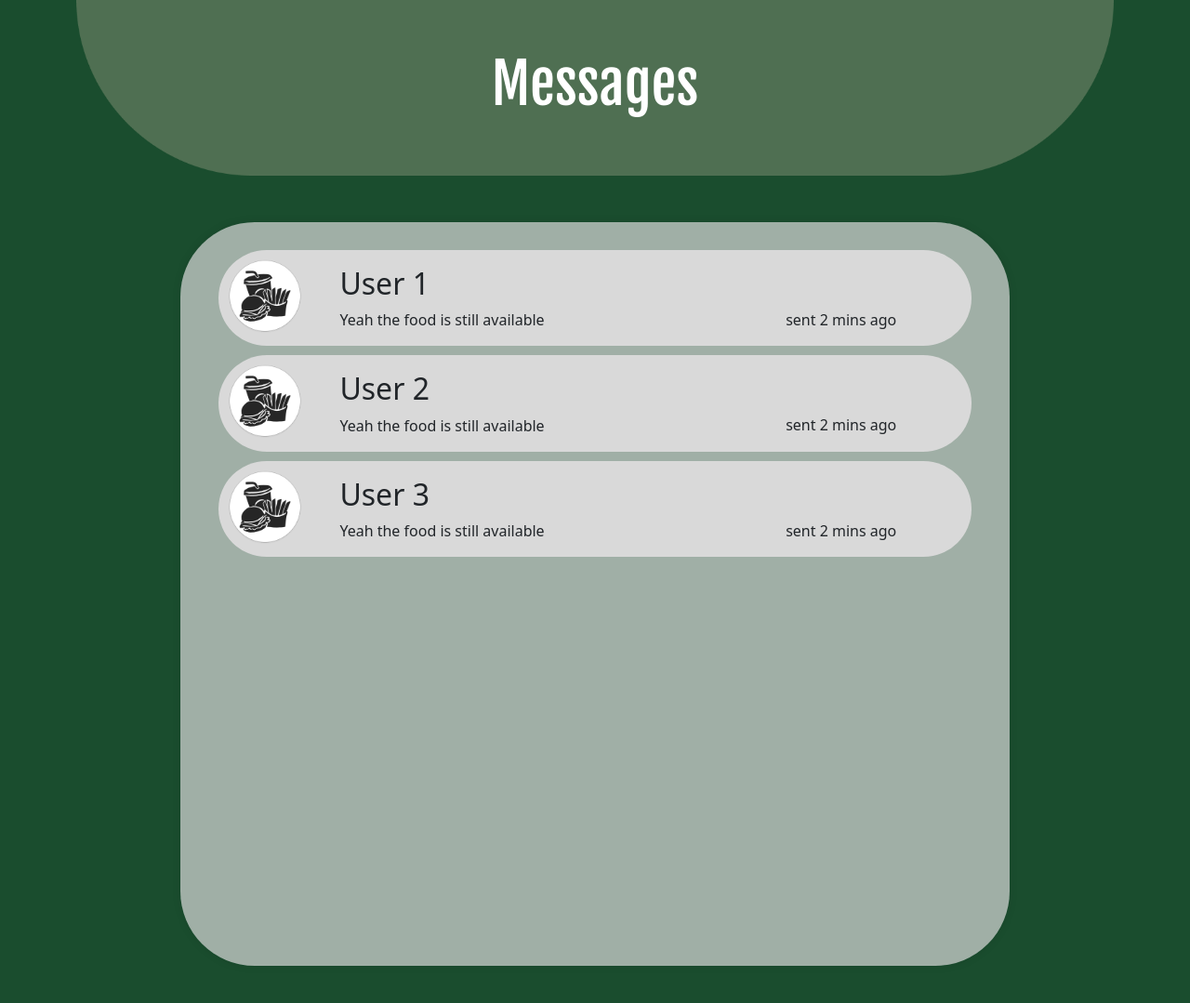
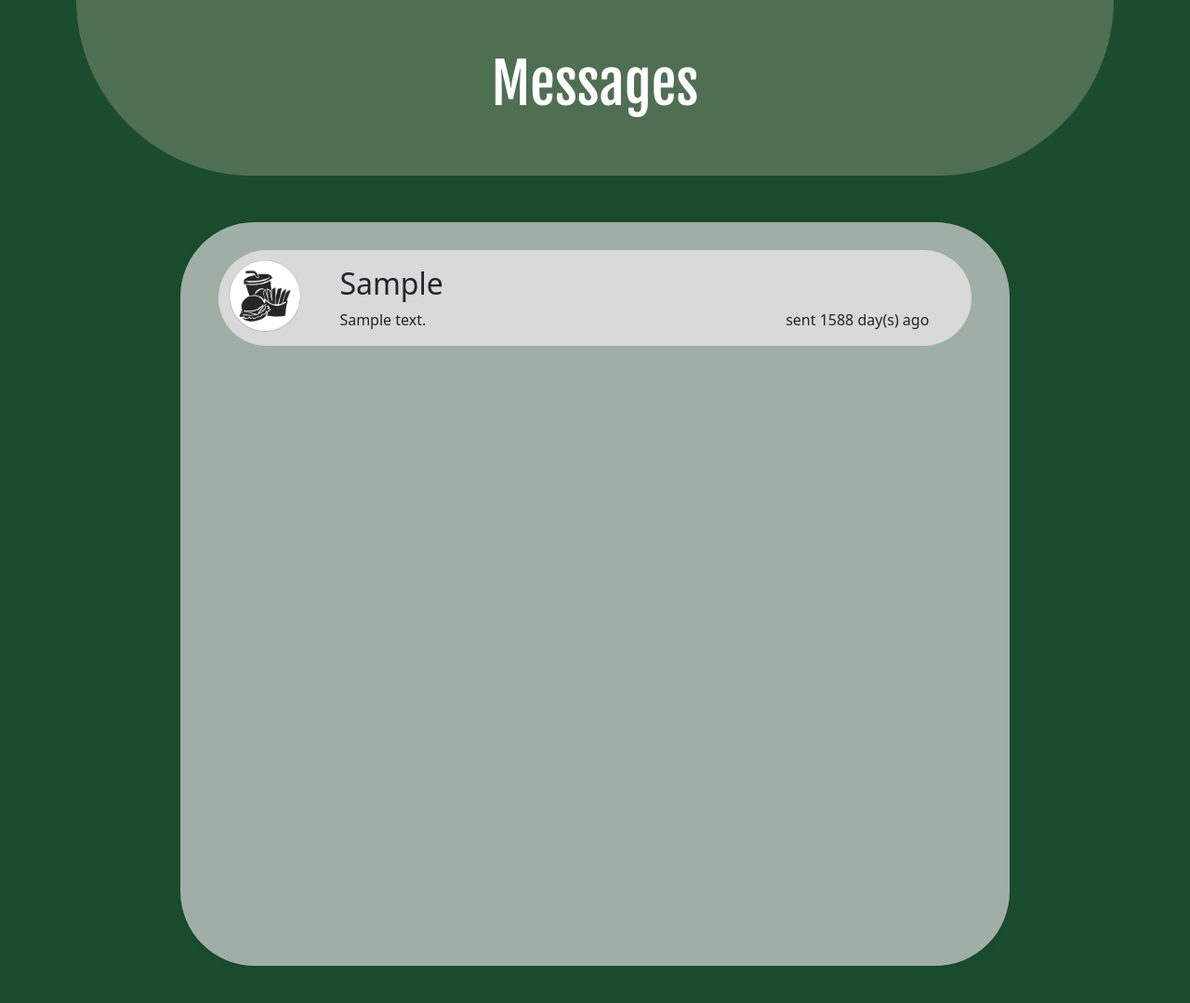
Before and after one commit to SxryxnshS5/FeedForward, a Flask app: page /messages in a window 1280 px wide. Shown: the part 77-1156 px from the top of the page at 93% size. Run offline with Flask 3, Linux system fonts and the light colour scheme; a user stored in the database is signed in; tables that the repository leaves empty hold one stand-in row (values such as "Sample post"); some libraries are stand-ins or nearby versions; some web fonts are replaced.

Commit message:
rebecca's message page commits

```diff
--- a/app.py
+++ b/app.py
@@ -2,6 +2,7 @@ import os
 from flask import Flask, render_template
 from dotenv import load_dotenv
 from extensions import init_app, db, login_manager, csrf
+
 
 app = Flask(__name__)
 
@@ -31,21 +32,22 @@ def about():
     return render_template('main/about.html')
 
 
+@app.route('/adminaccount')
+def adminaccount():
+    return render_template('main/adminaccount.html')
+
+
 @app.route('/newsletter')
 def newsletter():
     return render_template('main/newsletter.html')
 
 
-@app.route('/messages')
-def messages():
-    return render_template('main/messages.html')
+@app.route('/create_admin_account')
+def create_admin_account():
+    return render_template('main/create_admin_account.html')
 
 
-@app.route('/chat')
-def chat():
-    return render_template('main/chat.html')
-#Errors
-
+# Errors
 @app.errorhandler(400)
 def bad_request(error):
     return render_template('errors/400.html'), 400
@@ -72,9 +74,11 @@ if __name__ == '__main__':
     from users.views import users_blueprint
     from admin.views import admin_blueprint
     from adverts.views import adverts_blueprint
+    from messages.views import messages_blueprint
 
     # Register blueprints with app
     app.register_blueprint(users_blueprint)
     app.register_blueprint(admin_blueprint)
     app.register_blueprint(adverts_blueprint)
+    app.register_blueprint(messages_blueprint)
     app.run(debug=True)
--- a/datalink.py
+++ b/datalink.py
@@ -58,6 +58,11 @@ def get_user(email):
     return User.query.filter_by(email=email).first()
 
 
+def get_user_from_id(id):
+    """returns a User object from the database using their username"""
+    return User.query.filter_by(id=id).first()
+
+
 def is_unique(email):
     """returns if a username isn't already in use"""
     return get_user(email) is None
@@ -104,6 +109,22 @@ def get_user_collections(collector_id):
     return Collection.query.filter_by(buyer=collector_id)
 
 
+def get_conversations(user_id):
+    """returns list of users who a user has had a conversation with"""
+    q1 = User.query.join(Message, User.id == Message.receiver).filter_by(sender=user_id).distinct()
+    q2 = User.query.join(Message, User.id == Message.sender).filter_by(receiver=user_id).distinct()
+    return q1.union(q2).all()
+
+
+def get_latest_message(user1_id, user2_id):
+    """return message object most recently send between 2 users"""
+    return Message.query.filter(
+        or_(
+            and_(Message.sender == user1_id, Message.receiver == user2_id),
+            and_(Message.sender == user2_id, Message.receiver == user1_id),
+        )
+    ).order_by(Message.timestamp.desc()).first()
+
 def get_message_history(user1_id, user2_id):
     """return all messages sent to between 2 users"""
     return Message.query.filter(
--- a/messages/forms.py
+++ b/messages/forms.py
@@ -1,9 +1,10 @@
 from flask_wtf import FlaskForm
 from wtforms import StringField, SubmitField
+from wtforms.validators import DataRequired, Length
 
 
 class MessageForm(FlaskForm):
-    """ Login Form containing the required fields for a user to log in"""
+    """ Message form for a user to send a message"""
 
-    contents = StringField()
+    contents = StringField(validators=[DataRequired(), Length(min=1, max=200)])
     submit = SubmitField()
--- a/messages/views.py
+++ b/messages/views.py
@@ -1,16 +1,65 @@
 from flask_login import login_user, logout_user, current_user, login_required
+
+import datalink
 from messages.forms import MessageForm
-import bcrypt
+
 from flask import Blueprint, flash, render_template, session, redirect, url_for
-from models import User, Advert
+from models import User, Message
 from app import db, app
 from markupsafe import Markup
+from datetime import datetime
 
 messages_blueprint = Blueprint('messages', __name__, template_folder='templates')
 
 
 @messages_blueprint.route('/messages', methods=['GET', 'POST'])
-def send_messages():
-    form = MessageForm
+def view_messages():
+    # get users messaging current user
+    users = datalink.get_conversations(current_user.id)
+    # get most recent messages to or from each user
+    recent_messages = {u: datalink.get_latest_message(current_user.id, u.id)
+                       for u in users}
+    time_messages = dict()
+    if recent_messages:
+        # sort so most recent messages at top
+        recent_messages = dict(sorted(recent_messages.items(),
+                                      key=lambda x: x[1].timestamp, reverse=True))
 
-    return render_template()
+        for u in users:
+            message = recent_messages[u]
+            time_diff = datetime.now() - message.timestamp
+            # get how long ago message sent in mins
+            time_diff = time_diff.total_seconds() // 60
+            # find appropriate message in mins, hours or days
+            time_msg = ""
+            if time_diff < 1:
+                time_msg = "sent just now"
+            elif time_diff > 60:  # > 1 hour
+                time_diff //= 60
+                if time_diff > 24:  # > 1 day
+                    time_diff //= 24
+                    time_msg = "sent %d day(s) ago" % time_diff
+                else:
+                    time_msg = "sent %d hours(s) ago" % time_diff
+            else:
+                time_msg = "sent %d min(s) ago" % time_diff
+
+            time_messages.update({u: time_msg})
+    return render_template('main/messages.html',
+                           recent_messages=recent_messages, time_messages=time_messages)
+
+
+
+@messages_blueprint.route('/<int:id>/chat', methods=['GET', 'POST'])
+def chat(id):
+    form = MessageForm()
+    # send new message if POST
+    if form.validate_on_submit():
+        new_msg = Message(current_user.id, id, datetime.now(), form.contents.data)
+        datalink.create_message(new_msg)
+
+    # show conversation
+    messages = datalink.get_message_history(current_user.id, id)
+    user = datalink.get_user_from_id(id)
+    name = user.first_name
+    return render_template('main/chat.html',form=form, conversation=messages, name=name)
--- a/templates/base.html
+++ b/templates/base.html
@@ -70,7 +70,7 @@
                         <a class="nav-link" href="{{ url_for('users.account') }}">Account</a>
                     </li>
                     <li class="nav-item">
-                        <a class="nav-link" href="{{ url_for('messages') }}">Messages</a>
+                        <a class="nav-link" href="{{ url_for('messages.view_messages') }}">Messages</a>
                     </li>
                     <li class="nav-item">
                         <a class="nav-link" href="{{ url_for('users.logout') }}">Logout</a>
--- a/templates/main/messages.html
+++ b/templates/main/messages.html
@@ -20,61 +20,25 @@
 {% endwith %}
 
 <div class="background-container">
-    <div class="message-bg" onclick="redirectToChat()">
+    {% if recent_messages %}
+        {% for user, message in recent_messages.items() %}
+            <div class="message-bg", type="button", onclick="window.location.href = '{{ url_for('messages.chat', id=user.id) }}'";>
                 <div class="msg-content">
                     <div class="pfp">
                         <img src="{{ url_for('static', filename='images/base/pfp.png') }}" alt="pfp" width="100%">
                     </div>
 
                 <div class="username">
-                <h2>User 1</h2>
-                <p>Yeah the food is still available</p>
+                    <h2>{{user.first_name}}</h2>
+                    <p>{{message.contents}}</p>
                 </div>
 
                 <div class="msg-time">
-                <p>sent 2 mins ago</p>
+                    <p>{{time_messages[user]}}</p>
                 </div>
         </div>
     </div>
-    <div class="message-bg" onclick="redirectToChat()">
-        <div class="msg-content">
-            <div class="pfp">
-                <img src="{{ url_for('static', filename='images/base/pfp.png') }}" alt="pfp" width="100%">
+        {% endfor %}
+    {% endif %}
 </div>
-
-            <div class="username">
-                <h2>User 2</h2>
-                <p>Yeah the food is still available</p>
-            </div>
-
-            <div class="msg-time">
-                <p>sent 2 mins ago</p>
-            </div>
-        </div>
-    </div>
-    <div class="message-bg" onclick="redirectToChat()">
-        <div class="msg-content">
-            <div class="pfp">
-                <img src="{{ url_for('static', filename='images/base/pfp.png') }}" alt="pfp" width="100%">
-            </div>
-
-            <div class="username">
-                <h2>User 3</h2>
-                <p>Yeah the food is still available</p>
-            </div>
-
-            <div class="msg-time">
-                <p>sent 2 mins ago</p>
-            </div>
-        </div>
-    </div>
-</div>
-
-<script>
-    function redirectToChat() {
-        window.location.href = "{{ url_for('chat') }}";
-    }
-</script>
-
-
 {% endblock %}
```
Also changed, not shown: templates/main/chat.html (+28 -9 lines), models.py (line endings or trailing spaces). Lines whose indentation alone changed are shown as unchanged.
